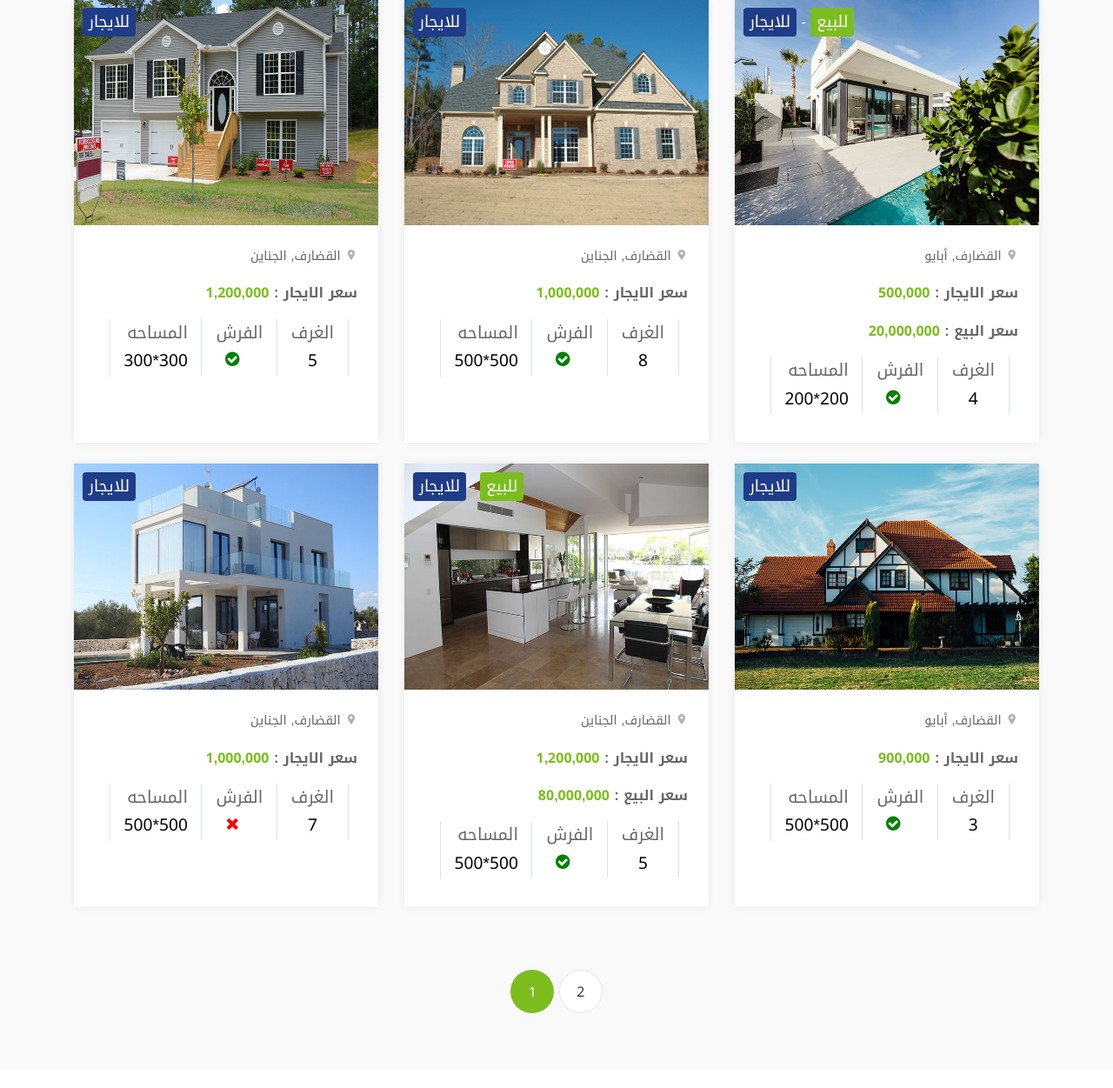
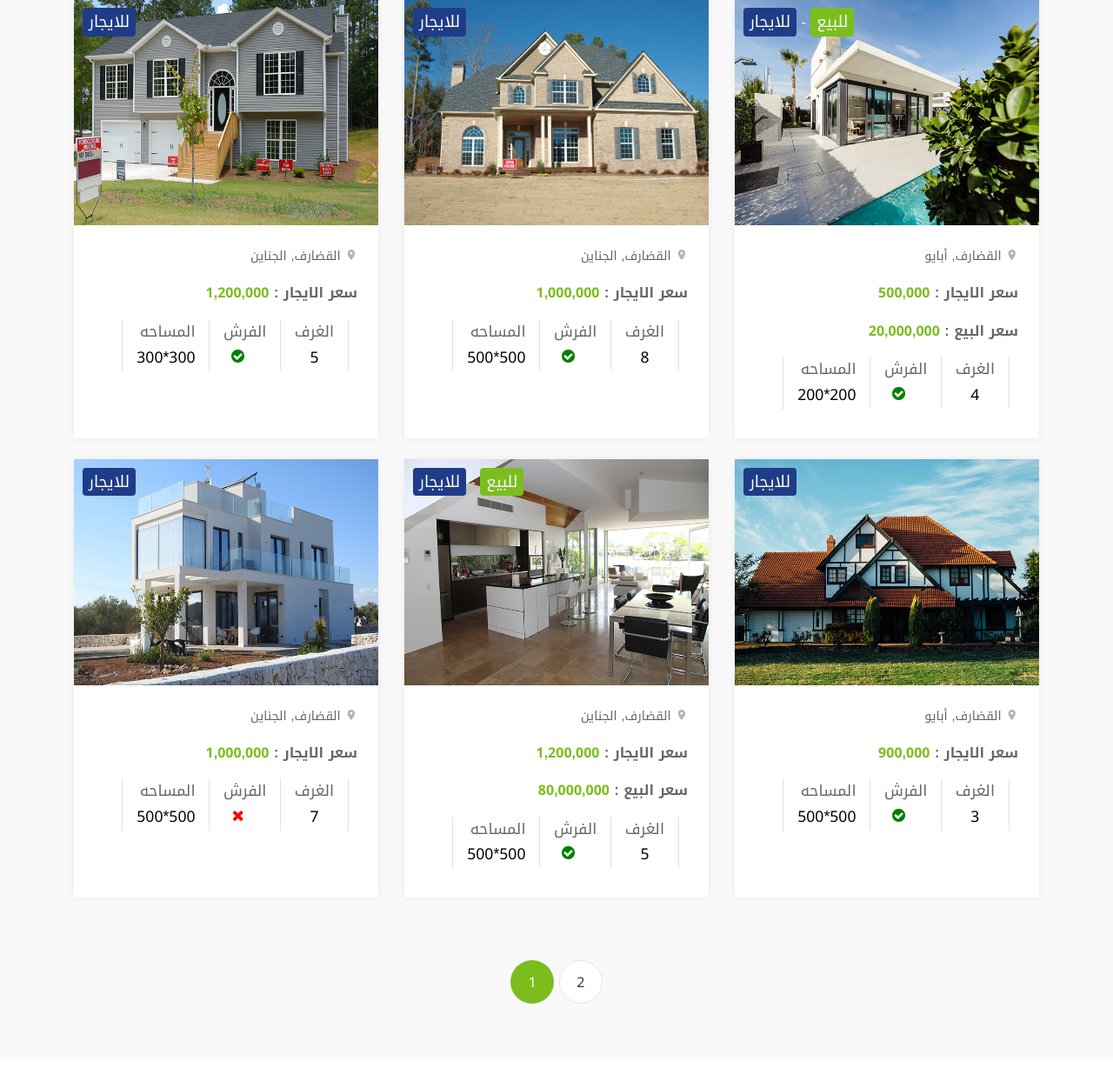
Before and after one commit to mazinAbbasher/Askon, a Django app: page /search in a window 1280 px wide. Shown: the part 665-1916 px from the top of the page at 87% size. Run offline with Django 5.2, Linux system fonts and the light colour scheme; data comes from the database, SQL or seed files in the repository; some libraries are stand-ins or nearby versions; some web fonts are replaced.

Commit message:
more edits

```diff
--- a/templates/detail.html
+++ b/templates/detail.html
@@ -101,7 +101,7 @@
         <div class="row">
           <div class="col-lg-8">
             <div class="bg-white property-body border-bottom border-left border-right">
-              <div class="row mb-5">
+              <div class="row mb-5"dir="rtl">
                 <div class="col-md-6" style="text-align:right;">
                     {% if house.for_rent%}
                     <p><strong>سعر الايجار : </strong>
--- a/templates/search.html
+++ b/templates/search.html
@@ -141,24 +141,24 @@
                       {% endif %}
                       <ul class="property-specs-wrap mb-3 mb-lg-0">
                         <li>
-                          <span class="property-specs border-left border-right px-3" style="font-size: 1.2rem;">الغرف</span>
-                          <span class="property-specs-number border-left border-right" style="font-size: 1.2rem; display: flex;justify-content: center;">{{ house.rooms }}</span>
+                          <span class="property-specs border-left border-right px-3" style="font-size: 1.1rem;">الغرف</span>
+                          <span class="property-specs-number border-left border-right" style="font-size: 1.1rem; display: flex;justify-content: center;">{{ house.rooms }}</span>
                         </li>
                         <li>
-                          <span class="property-specs border-left pl-3" style="font-size: 1.2rem;">الفرش</span>
+                          <span class="property-specs border-left pl-3" style="font-size: 1.1rem;">الفرش</span>
                           {% if house.ready %}
-                          <span class="property-specs-number border-left" style="font-size: 1.2rem;display: block;text-align: center;">
+                          <span class="property-specs-number border-left" style="font-size: 1.1rem;display: block;text-align: center;">
                             <i class="icon-check-circle " style="color: green; "></i>
                           </span>
                           {% else %}
-                          <span class="property-specs-number border-left" style="font-size: 1.2rem;display: block;text-align: center;">
+                          <span class="property-specs-number border-left" style="font-size: 1.1rem;display: block;text-align: center;">
                             <i class="icon-close" style="color: red; "></i>
                           </span>
                           {% endif %}
                         </li>
                         <li>
-                          <span class="property-specs border-left pl-3" style="font-size: 1.2rem;">المساحه</span>
-                          <span class="property-specs-number border-left pl-3" style="font-size: 1.2rem;">{{ house.area }}</span>
+                          <span class="property-specs border-left pl-3" style="font-size: 1.1rem;">المساحه</span>
+                          <span class="property-specs-number border-left pl-3" style="font-size: 1.1rem;">{{ house.area }}</span>
                         </li>
                       </ul>
                     </div>
```
